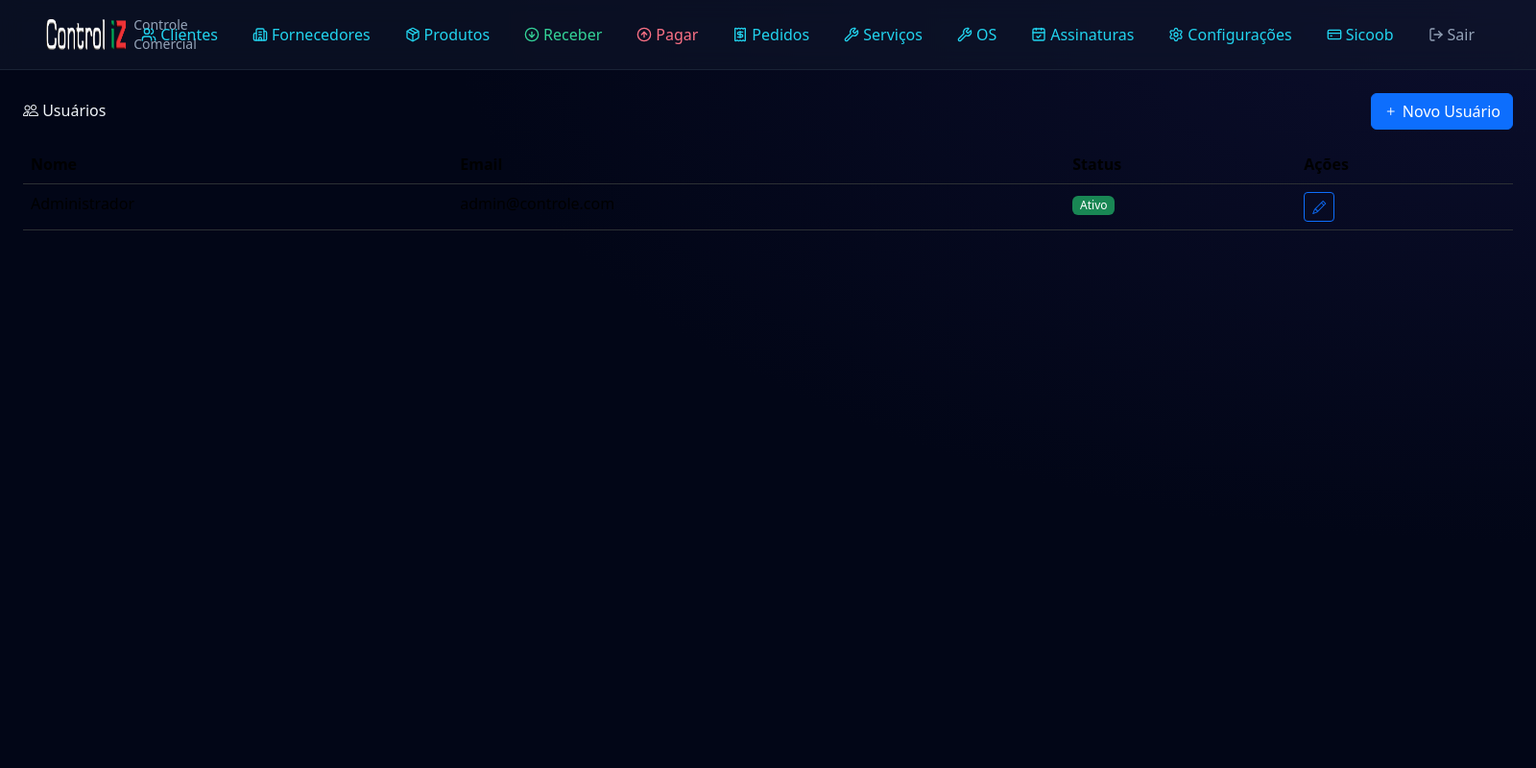
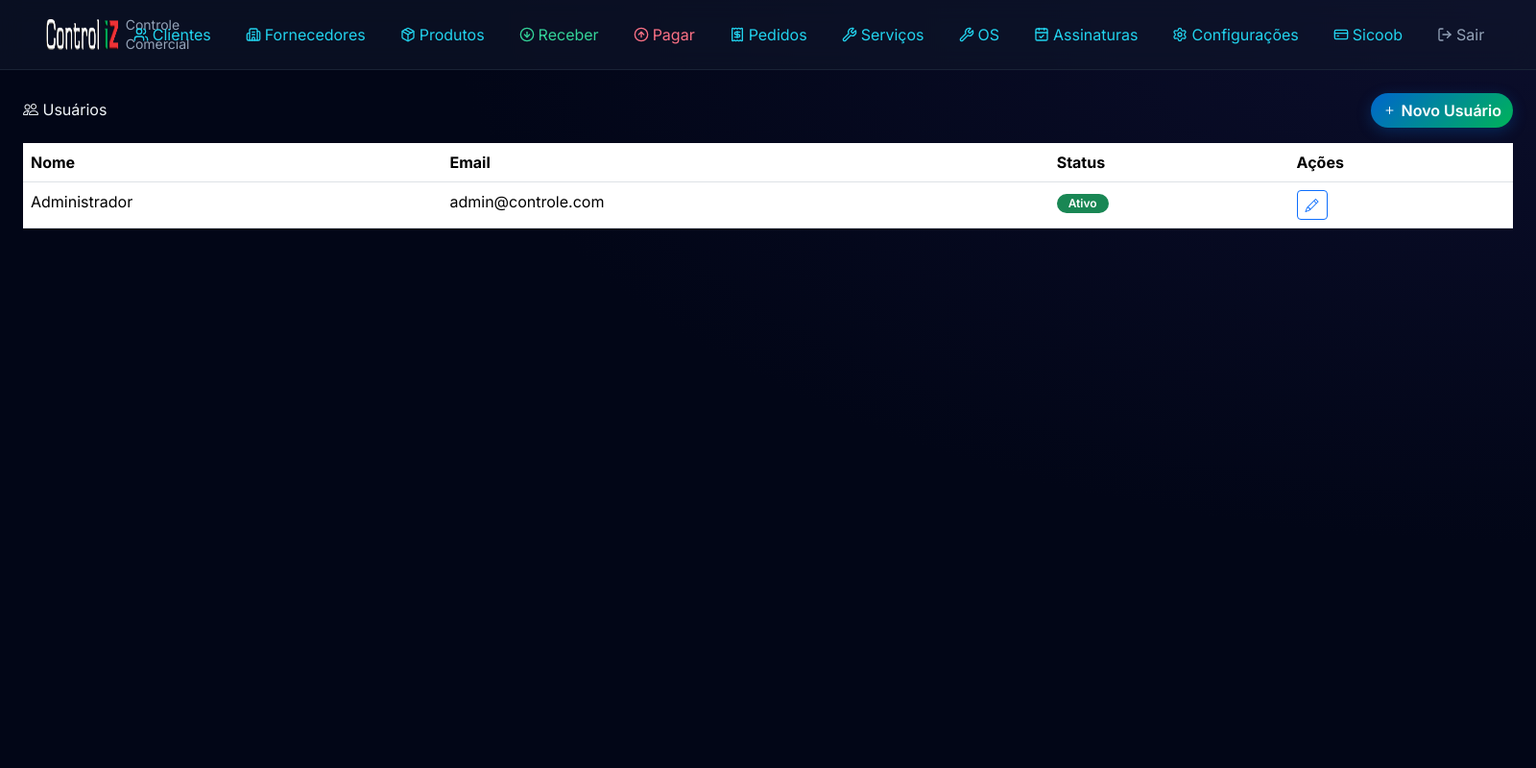
Before and after one commit to machado3-lang/controle-comercial, a FastAPI app: page /auth/usuarios in a window 1600 px wide. Shown: the whole page at 96% size. Run offline with FastAPI, Linux system fonts and the light colour scheme; a user stored in the database is signed in; tables that the repository leaves empty hold one stand-in row (values such as "Sample post"); some libraries are stand-ins or nearby versions.

Commit message:
Corrigir CSS e forçar cache bust

```diff
--- a/static/css/styles.css
+++ b/static/css/styles.css
@@ -1,92 +1,155 @@
-body {
-    background-color: #1a1d21;
-    color: #e0e0e0;
+/* Cyber-SaaS Dark Theme - Inspired by Pontos project */
+@import url('https://fonts.googleapis.com/css2?family=Inter:wght@300;400;500;600;700&display=swap');
+
+:root {
+    --bg-primary: #0b1120;
+    --bg-secondary: #111827;
+    --glass-bg: rgba(17, 24, 39, 0.7);
+    --glass-border: rgba(255, 255, 255, 0.08);
+
+    --accent-primary: #0066cc; /* Azul */
+    --accent-secondary: #00b359; /* Verde */
+    --accent-tertiary: #e62e2e; /* Vermelho */
+    --accent-gradient: linear-gradient(135deg, #0066cc 0%, #00b359 100%);
+
+    --text-primary: #ffffff;
+    --text-secondary: #94a3b8;
+    --text-muted: #64748b;
+
+    --success: #00b359;
+    --warning: #f59e0b;
+    --danger: #e62e2e;
 }
 
-.navbar-brand i, .nav-link i {
-    margin-right: 5px;
+* { font-family: 'Inter', sans-serif; }
+
+body {
+    background-color: var(--bg-primary);
+    color: var(--text-primary);
+    min-height: 100vh;
 }
 
-.card {
-    background-color: #212529;
-    border-color: #2c3034;
+/* Glass Card */
+.glass-card {
+    background: var(--glass-bg);
+    backdrop-filter: blur(16px);
+    border: 1px solid var(--glass-border);
+    border-radius: 20px;
+    box-shadow: 0 8px 32px 0 rgba(0, 0, 0, 0.3);
 }
 
-.card-header {
-    background-color: #2c3034;
-    border-bottom-color: #373b3e;
+/* Buttons */
+.btn-primary {
+    background: var(--accent-gradient);
+    color: white;
+    border: none;
+    border-radius: 9999px;
+    font-weight: 600;
+    transition: all 0.3s ease;
+    box-shadow: 0 4px 15px rgba(0, 102, 204, 0.3);
 }
 
-.list-group-item {
-    background-color: #212529;
-    border-color: #2c3034;
-    color: #e0e0e0;
+.btn-primary:hover {
+    transform: translateY(-2px);
+    box-shadow: 0 6px 20px rgba(0, 179, 89, 0.4);
 }
 
-.list-group-item:hover {
-    background-color: #2c3034;
+.btn-outline-cyan {
+    color: var(--accent-primary);
+    border: 1px solid var(--glass-border);
+    background: transparent;
+    border-radius: 12px;
 }
 
-.table {
-    color: #e0e0e0;
+.btn-outline-cyan:hover {
+    background: rgba(0, 102, 204, 0.1);
 }
 
-.table > :not(caption) > * > * {
-    background-color: transparent;
-    border-bottom-color: #2c3034;
+/* Table */
+.data-table th {
+    color: var(--text-secondary);
+    font-weight: 500;
+    font-size: 0.85rem;
+    text-transform: uppercase;
+    letter-spacing: 0.5px;
 }
 
-.table-hover tbody tr:hover {
-    background-color: #2c3034;
+.data-table td {
+    border-bottom: 1px solid rgba(255, 255, 255, 0.03);
 }
 
-.form-control, .form-select {
-    background-color: #1a1d21;
-    border-color: #373b3e;
-    color: #e0e0e0;
+.data-table tr:hover td {
+    background-color: rgba(255, 255, 255, 0.02);
 }
 
-.form-control:focus, .form-select:focus {
-    background-color: #1a1d21;
-    color: #e0e0e0;
+/* Badges */
+.badge {
+    padding: 0.25rem 0.75rem;
+    border-radius: 9999px;
+    font-size: 0.75rem;
+    font-weight: 600;
 }
 
-.modal-content {
-    background-color: #212529;
-    border-color: #373b3e;
+.badge.success { background: rgba(16, 185, 129, 0.15); color: var(--success); }
+.badge.warning { background: rgba(245, 158, 11, 0.15); color: var(--warning); }
+.badge.danger { background: rgba(239, 68, 68, 0.15); color: var(--danger); }
+
+/* Forms */
+.form-input {
+    background: rgba(255, 255, 255, 0.03);
+    border: 1px solid var(--glass-border);
+    border-radius: 12px;
+    color: var(--text-primary);
 }
 
-.btn-close {
-    filter: invert(1);
+.form-input:focus {
+    border-color: var(--accent-primary);
+    outline: none;
 }
 
-.dropdown-menu {
-    background-color: #212529;
-    border-color: #373b3e;
+/* Animations */
+.fade-in { animation: fadeIn 0.5s ease forwards; }
+@keyframes fadeIn { from { opacity: 0; transform: translateY(10px); } to { opacity: 1; transform: translateY(0); } }
+
+@keyframes float {
+    0% { transform: translateY(0px); }
+    50% { transform: translateY(-8px); }
+    100% { transform: translateY(0px); }
 }
 
-.dropdown-item {
-    color: #e0e0e0;
+.pulse { animation: pulse 2s infinite; }
+@keyframes pulse {
+    0% { box-shadow: 0 0 0 0 rgba(0, 102, 204, 0.4); }
+    70% { box-shadow: 0 0 0 10px rgba(0, 102, 204, 0); }
+    100% { box-shadow: 0 0 0 0 rgba(0, 102, 204, 0); }
 }
 
-.dropdown-item:hover {
-    background-color: #373b3e;
-    color: #fff;
+/* Stat Cards */
+.stat-card {
+    display: flex;
+    flex-direction: column;
+    gap: 0.5rem;
 }
 
-a {
-    color: #6ea8fe;
+.stat-icon {
+    width: 40px;
+    height: 40px;
+    border-radius: 9999px;
+    display: flex;
+    align-items: center;
+    justify-content: center;
+    background: rgba(255, 255, 255, 0.05);
+    color: var(--accent-primary);
+    margin-bottom: 0.5rem;
 }
 
-.text-muted {
-    color: #9ca3af !important;
+.stat-value {
+    font-size: 1.75rem;
+    font-weight: 700;
 }
 
-.badge {
+.stat-label {
+    color: var(--text-secondary);
+    font-size: 0.875rem;
     font-weight: 500;
 }
-
-pre {
-    color: #e0e0e0;
-    white-space: pre-wrap;
-}
--- a/templates/base.html
+++ b/templates/base.html
@@ -9,7 +9,7 @@
     <link rel="stylesheet" href="https://cdn.jsdelivr.net/npm/bootstrap@5.3.3/dist/css/bootstrap.min.css">
     <link rel="stylesheet" href="https://cdn.jsdelivr.net/npm/bootstrap-icons@1.11.3/font/bootstrap-icons.min.css">
     <script src="https://unpkg.com/lucide@latest"></script>
-    <link href="{{ url_for('static', path='/css/styles.css') }}" rel="stylesheet">
+    <link href="{{ url_for('static', path='/css/styles.css') }}?v=2" rel="stylesheet">
     <script>
         tailwind.config = {
             darkMode: 'class',
```
